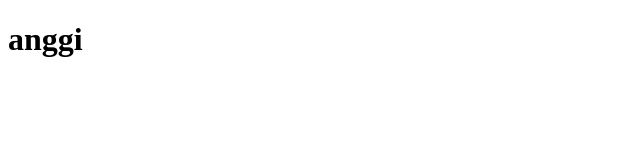
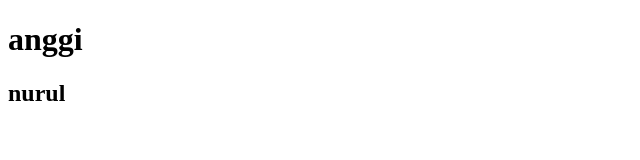
Before and after one commit to angginurul/pratikumgit, a plain HTML site: page index.html in a window 1280 px wide. Shown: the full height of the page, 0-640 px from the left. Drawn offline with Linux system fonts and the light colour scheme.

Commit message:
hai saya anggi

```diff
--- a/index.html
+++ b/index.html
@@ -8,5 +8,6 @@
 </head>
 <body>
     <h1>anggi</h1>
+    <h2>nurul</h2>
 </body>
 </html>
```
